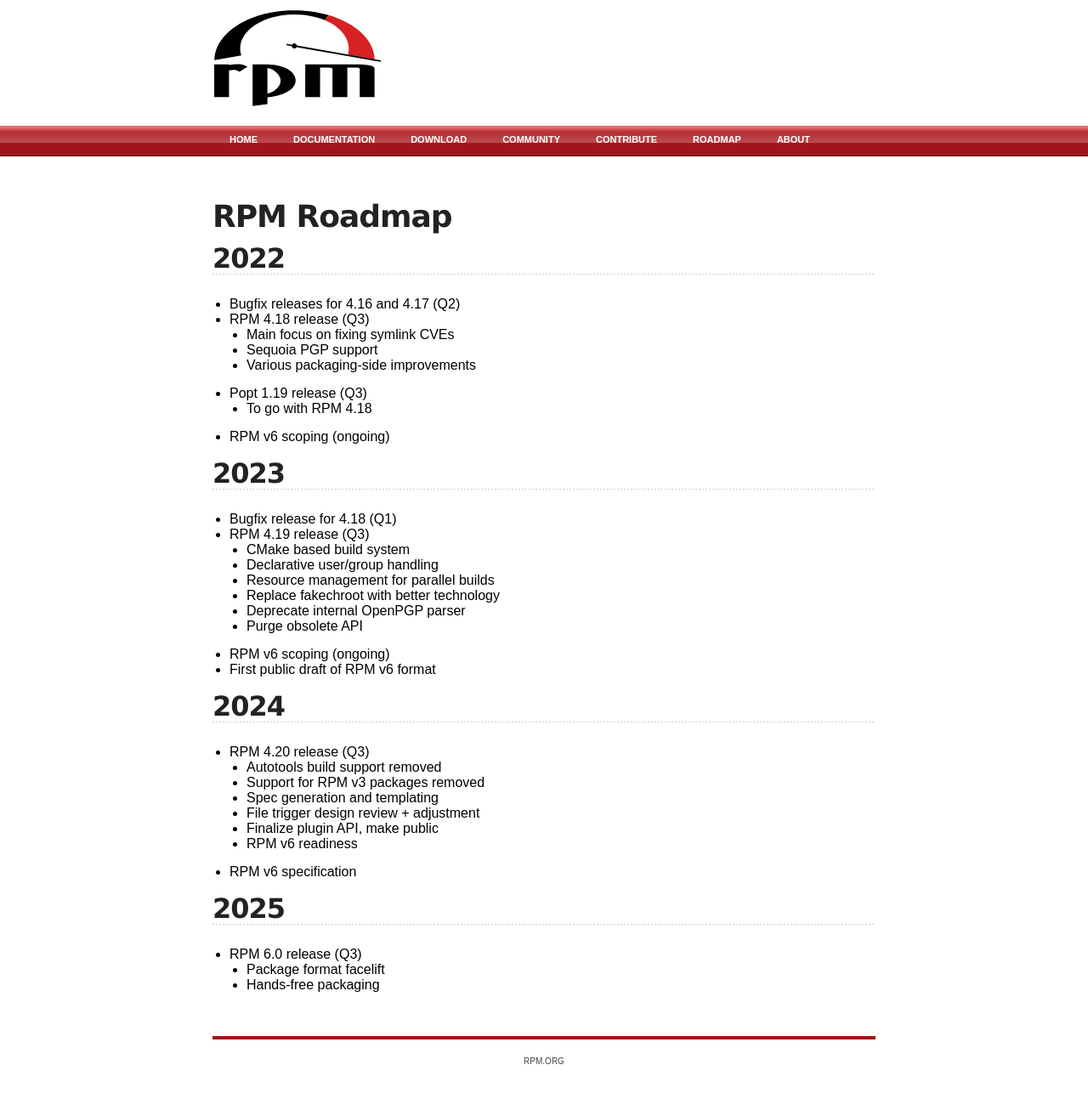
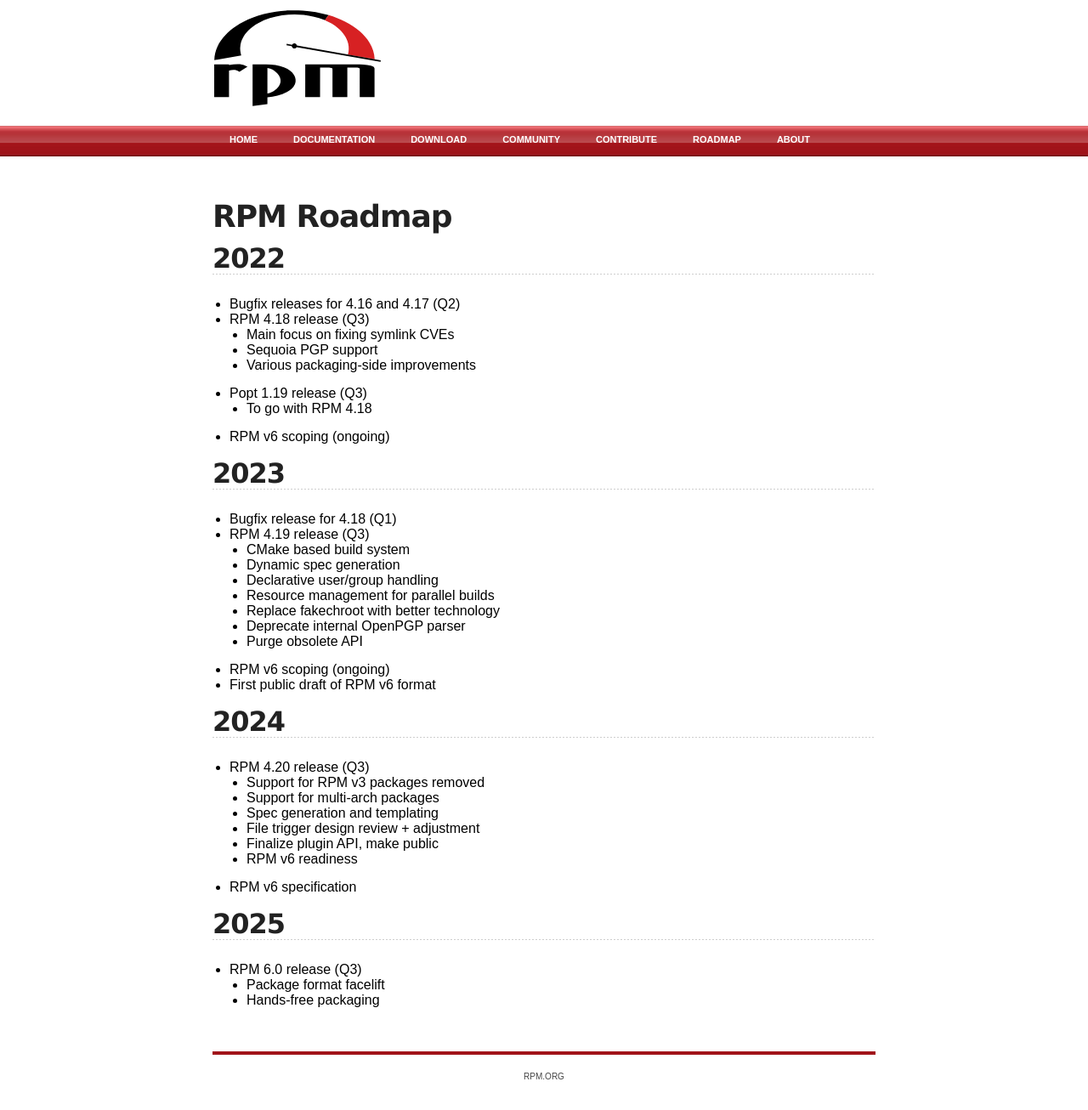
Before and after one commit to rpm-software-management/rpm-web, a Jekyll site: the page built from roadmap.md, in a window 1280 px wide. Shown: the whole page at 85% size. Built offline with Jekyll 4.4.1, drawn with Linux system fonts in a browser that asks for light colours.

Commit message:
Another roadmap tweak
Autotools removal happened quicker than anticipated and also dynamic
spec generation is also in 4.19, add/move them there.
Add multi-arch support to 4.20 to match GH plans.

```diff
--- a/roadmap.md
+++ b/roadmap.md
@@ -19,6 +19,7 @@ title: rpm.org - Roadmap
 * Bugfix release for 4.18 (Q1)
 * RPM 4.19 release (Q3)
   * CMake based build system
+  * Dynamic spec generation
   * Declarative user/group handling
   * Resource management for parallel builds
   * Replace fakechroot with better technology
@@ -29,8 +30,8 @@ title: rpm.org - Roadmap
 
 ## 2024
 * RPM 4.20 release (Q3)
-  * Autotools build support removed
   * Support for RPM v3 packages removed
+  * Support for multi-arch packages
   * Spec generation and templating
   * File trigger design review + adjustment
   * Finalize plugin API, make public
```
